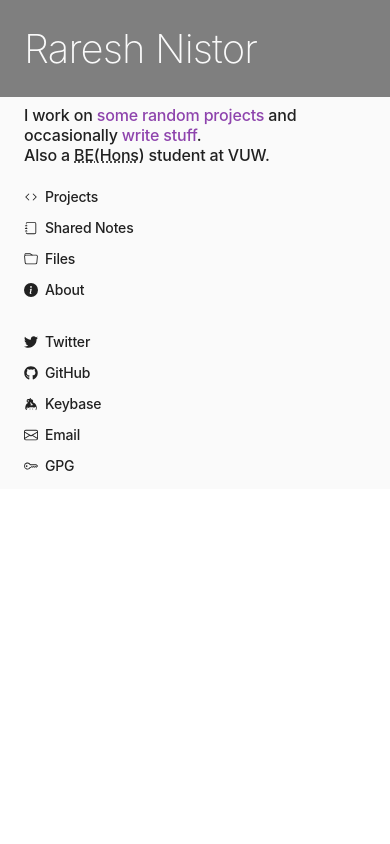
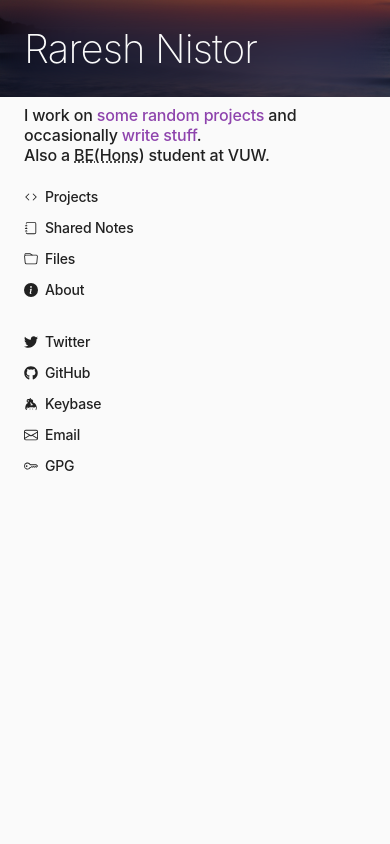
Before and after one commit to itisrazza/website, a PHP site: page / in a window 390 px wide. Run offline with PHP 8.4, Linux system fonts and the light colour scheme; some web fonts are replaced.

Commit message:
Fix up mobile styling

```diff
--- a/public/.assets/css/home.css
+++ b/public/.assets/css/home.css
@@ -108,7 +108,7 @@ body > main footer {
 
 @media screen and (max-width: 500px) {
     :root {
-        background: none;
+        background: var(--color-background);
     }
 
     body {
@@ -125,8 +125,30 @@ body > main footer {
     }
 
     body > main header {
-        padding: 1.5em;
-        backdrop-filter: none;
+        position: relative;
+        z-index: 50;
+        padding: 0;
+    }
+
+    body > main header::before {
+        content: "";
+        position: absolute;
+        top: 0; left: 0; bottom: 0; right: 0;
+        z-index: 45;
+
+        background-image: url(/.assets/img/background.jpg);
+        background-position: center;
+        background-size: cover;
+    }
+
+    body > main header h1 {
+        font-size: 2.5rem;
+        letter-spacing: -0.022em;
+
+        position: relative;
+        z-index: 50;
+        padding: 1.5rem;
+        backdrop-filter: saturate(180%) blur(20px);
     }
 
     body > main .content {
@@ -144,9 +166,4 @@ body > main footer {
         justify-content: flex-start;
         margin: 0 -1em;
     }
-
-    body > main header h1 {
-        font-size: 2.5rem;
-        letter-spacing: -0.022em;
-    }
 }
```
